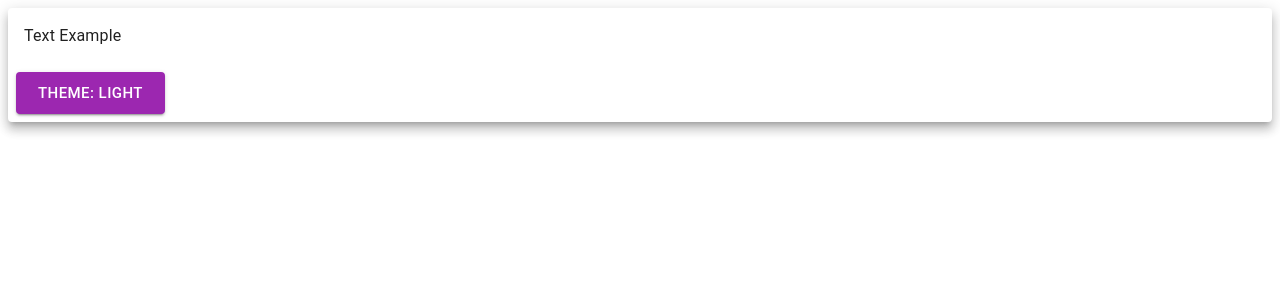
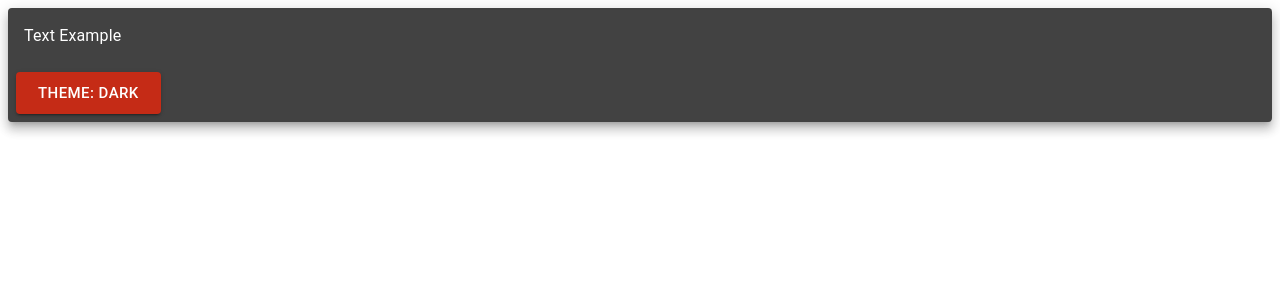
Before and after one commit to eric218110/B.A.R, a React (Create React App) app: page / in a window 1280 px wide. Shown: the top 300 px of the page. Built offline with nearby package versions, Linux system fonts and the light colour scheme.

Commit message:
Add Redux in toggle theme color muiThemeProvider

```diff
--- a/src/core/index.tsx
+++ b/src/core/index.tsx
@@ -1,6 +1,7 @@
 import * as React from "react";
 import { ThemeState } from "../store/theme/theme.types";
 import { ApplicationState } from "../store";
+import { updateTheme } from '../store/theme/theme.action';
 import { connect } from "react-redux";
 import {
   Card, CardContent,
@@ -11,28 +12,30 @@ import {
   createMuiTheme,
   MuiThemeProvider
 } from "@material-ui/core";
-import { purple, grey } from '@material-ui/core/colors'
+import { ThemeLight, ThemeDark } from "../global/theme";
 
 interface CoreProps {
+  updateTheme: typeof updateTheme;
   theme: ThemeState;
 }
 
-const Core: React.FC<CoreProps> = ({ theme }) => {
+const Core: React.FC<CoreProps> = ({ theme, updateTheme }) => {
 
-  const [currenteTheme, setCurrentTheme] = React.useState(createMuiTheme(
-    {
-      palette: {
-        type: "light",
-        primary: {
-          main: purple[500]
-        }
-      }
+  function createThemeProvider() {
+    let currenteTheme: ThemeOptions
+
+    if (theme.darkMode) {
+      currenteTheme = ThemeLight
+    } else {
+      currenteTheme = ThemeDark
     }
-  ))
+
+    return createMuiTheme(currenteTheme);
+  }
 
   return (
     <React.Fragment>
-      <MuiThemeProvider theme={currenteTheme}>
+      <MuiThemeProvider theme={createThemeProvider()}>
         <Card elevation={8}>
           <CardContent>
             <Typography>
@@ -42,25 +45,10 @@ const Core: React.FC<CoreProps> = ({ theme }) => {
           <CardActions>
             <Button variant={'contained'} color={'primary'} size={'large'}
               onClick={() => {
-                (currenteTheme.palette.type === 'light')
-                  ? setCurrentTheme(createMuiTheme({
-                    palette: {
-                      type: "dark",
-                      primary: {
-                        main: purple[500]
-                      }
-                    }
-                  }))
-                  : setCurrentTheme(createMuiTheme({
-                    palette: {
-                      type: "light",
-                      primary: {
-                        main: grey[500]
-                      }
-                    }
-                  }))
+                updateTheme({ darkMode: theme.darkMode })
+                console.log(theme)
               }}
-            >{`Theme: ${currenteTheme.palette.type}`}</Button>
+            >{`Theme: ${(theme.darkMode) ? 'LIGTH' : 'DARK'}`}</Button>
           </CardActions>
         </Card>
       </MuiThemeProvider>
@@ -72,4 +60,4 @@ const MapStateToProps = (state: ApplicationState) => ({
   theme: state.theme
 });
 
-export default connect(MapStateToProps)(Core);
+export default connect(MapStateToProps, { updateTheme })(Core);
--- a/src/global/theme/index.ts
+++ b/src/global/theme/index.ts
@@ -16,6 +16,7 @@ const colors = {
 
 export const ThemeLight = createMuiTheme({
     palette: {
+        type: 'light',
         primary: {
             main: colors.primary,
         },
@@ -39,6 +40,7 @@ export const ThemeLight = createMuiTheme({
 
 export const ThemeDark = createMuiTheme({
     palette: {
+        type: 'dark',
         primary: {
             main: '#c52b16',
         },
--- a/src/store/theme/theme.action.ts
+++ b/src/store/theme/theme.action.ts
@@ -1,8 +1,8 @@
-import { ThemeState, UPDATE_THEME } from "./theme.types";
+import { ThemeState, TOGGLE_THEME } from "./theme.types";
 
-export function updateTheme(newTheme: ThemeState) {
+export function updateTheme(theme: ThemeState) {
     return {
-        type: UPDATE_THEME,
-        payload: newTheme
+        type: TOGGLE_THEME,
+        payload: theme
     };
 }
--- a/src/store/theme/theme.enum.ts
+++ /dev/null
@@ -1,4 +0,0 @@
-export enum THEME {
-    LIGTH = 'ligth',
-    DARK = 'dark'
-}
--- a/src/store/theme/theme.reducer.ts
+++ b/src/store/theme/theme.reducer.ts
@@ -1,23 +1,18 @@
-import { UPDATE_THEME, ThemeState, ThemeActionTypes } from "./theme.types";
-import { THEME } from "./theme.enum";
+import { TOGGLE_THEME, ThemeState, ThemeActionTypes } from "./theme.types";
 
 const initialState: ThemeState = {
-    currentTheme: THEME.LIGTH,
-    id: Math.random(),
+    darkMode: false
 };
 
 export function themeReducer(state = initialState, action: ThemeActionTypes): ThemeState {
-    switch (action.type) {
-        case UPDATE_THEME: {
-            action.payload.currentTheme = (action.payload.currentTheme === THEME.LIGTH)
-                ? THEME.DARK
-                : THEME.LIGTH
-            }
-            return {
-                ...state,
-                ...action.payload
-            };
-        default:
-            return state;
+    if(action.type === TOGGLE_THEME){
+        const { darkMode } = action.payload;
+        action.payload.darkMode = !darkMode;
+
+        return {
+            ...state,
+            ...action.payload
+        }
     }
+    return state;
 }
--- a/src/store/theme/theme.types.ts
+++ b/src/store/theme/theme.types.ts
@@ -1,17 +1,14 @@
-import { THEME } from "./theme.enum";
-
 // Describing the shape of the system's slice of state
 export interface ThemeState {
-    id: number;
-    currentTheme: THEME;
+    darkMode: boolean;
 }
 
 // Describing the different ACTION NAMES available
-export const UPDATE_THEME = "@REDUX/THEME/UPDATE_THEME";
+export const TOGGLE_THEME = "@REDUX/THEME/TOGGLE_THEME";
 
-interface UpdateThemeAction {
-    type: typeof UPDATE_THEME;
+interface ToggleThemeAction {
+    type: typeof TOGGLE_THEME;
     payload: ThemeState;
 }
 
-export type ThemeActionTypes = UpdateThemeAction;
+export type ThemeActionTypes = ToggleThemeAction;
```
